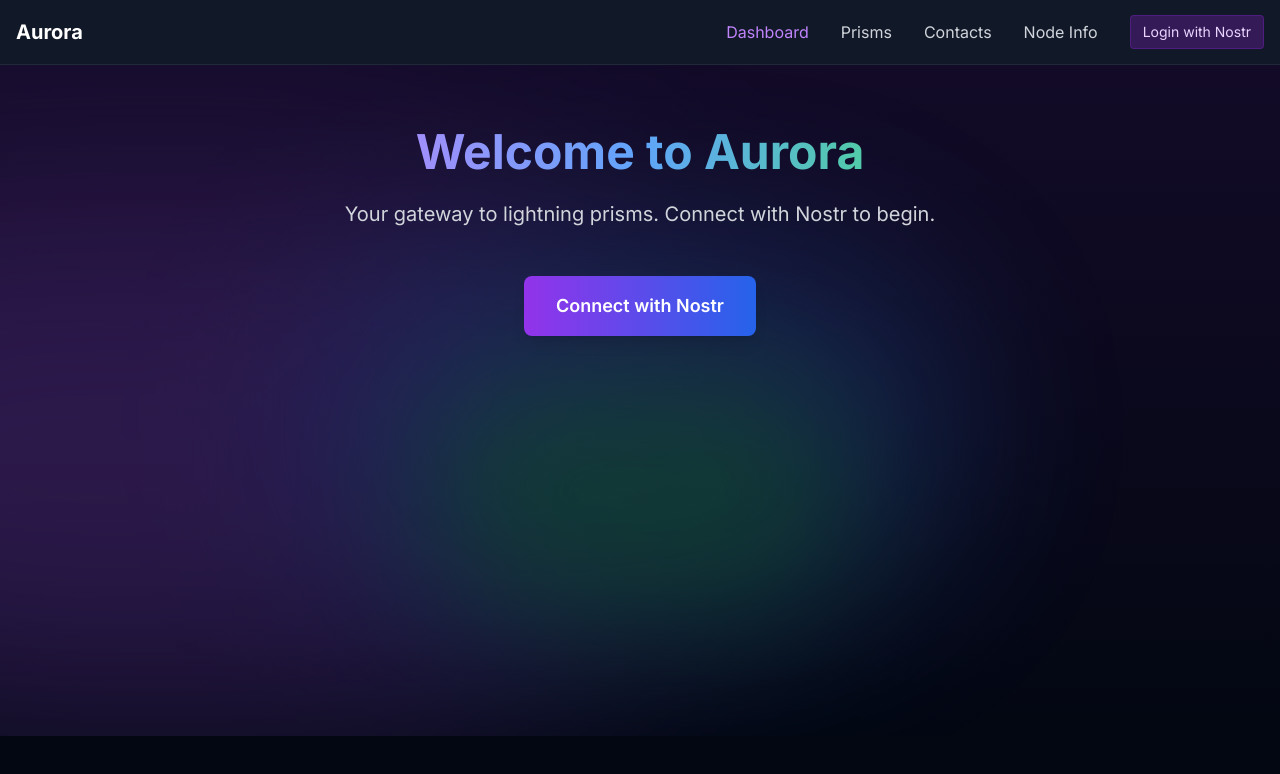
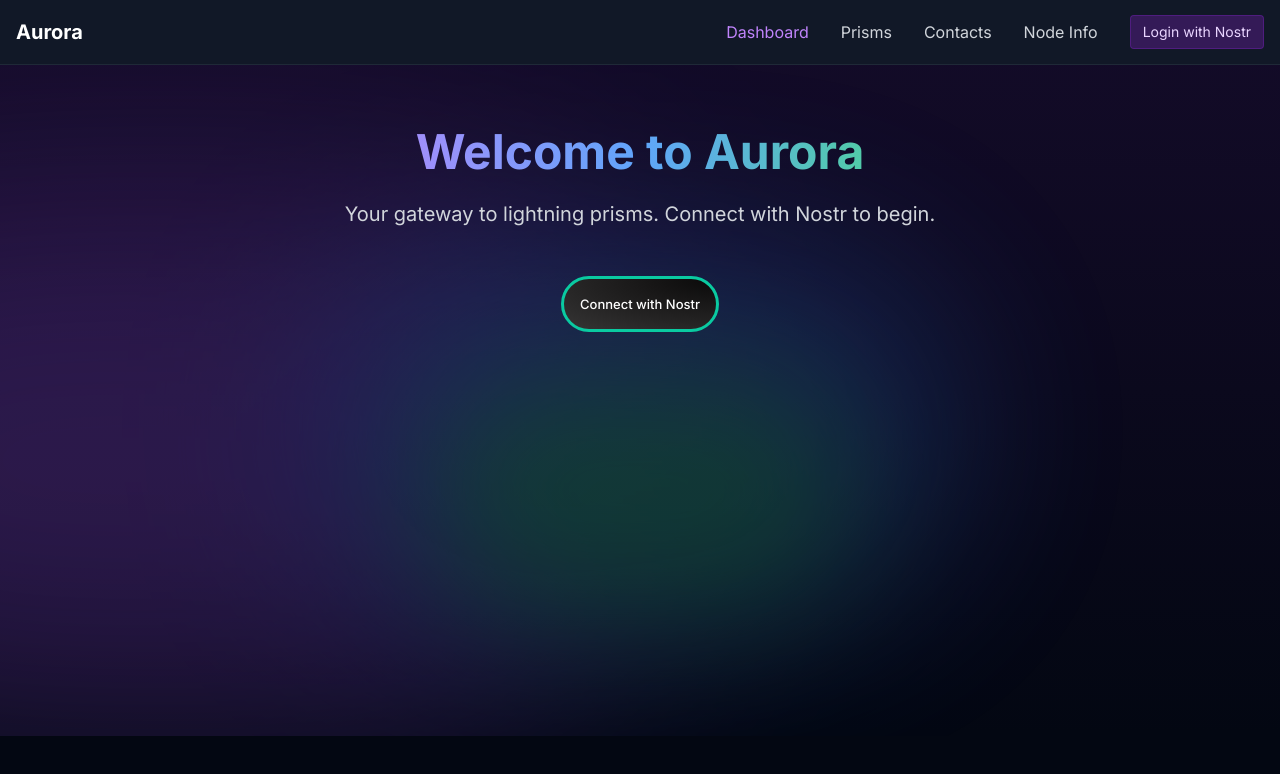
Before and after one commit to ATLBitLab/aurora, a Next.js app: page / in a window 1280 px wide. Shown: the top 774 px of the page. Built offline with nearby package versions, Linux system fonts and the light colour scheme.

Commit message:
added button component

```diff
--- /dev/null
+++ b/app/components/Button.tsx
@@ -0,0 +1,98 @@
+'use client';
+
+import { ButtonHTMLAttributes, ReactNode } from 'react';
+import { cn } from '@/lib/utils';
+
+type ButtonProps = {
+  showIcon?: boolean;
+  text?: string;
+  style?: 'Primary' | 'Secondary';
+  icon?: ReactNode;
+  onClick?: () => void;
+  type?: ButtonHTMLAttributes<HTMLButtonElement>['type'];
+  className?: string;
+  disabled?: boolean;
+};
+
+export default function Button({
+  showIcon = true,
+  text = 'Click Here',
+  style = 'Primary',
+  icon,
+  onClick,
+  type = 'button',
+  className,
+  disabled = false,
+}: ButtonProps) {
+  const defaultIcon = (
+    <div className="relative shrink-0 size-2">
+      <svg
+        width="8"
+        height="8"
+        viewBox="0 0 8 8"
+        fill="none"
+        xmlns="http://www.w3.org/2000/svg"
+        className="block max-w-none size-full"
+      >
+        <path
+          d="M4 0L4.70711 2.29289L7 3L4.70711 3.70711L4 6L3.29289 3.70711L1 3L3.29289 2.29289L4 0Z"
+          fill="currentColor"
+        />
+      </svg>
+    </div>
+  );
+
+  const iconElement = showIcon && (icon || defaultIcon);
+
+  if (style === 'Secondary') {
+    return (
+      <button
+        type={type}
+        onClick={onClick}
+        disabled={disabled}
+        className={cn(
+          'border border-[#5f5f5f] relative rounded-full',
+          'bg-gradient-radial from-[#0a0a0a] via-[#171616] to-[#363535]',
+          'hover:opacity-90 transition-opacity',
+          'disabled:opacity-50 disabled:cursor-not-allowed',
+          className
+        )}
+        style={{
+          backgroundImage: `radial-gradient(ellipse at top right, rgba(10,10,10,1) 0%, rgba(23,22,22,1) 30.77%, rgba(36,35,35,1) 61.54%, rgba(54,53,53,1) 100%)`,
+        }}
+      >
+        <div className="box-border content-center flex flex-wrap gap-1 items-center justify-center overflow-clip px-4 py-3 relative rounded-[inherit]">
+          {iconElement}
+          <span className="font-normal leading-[18px] relative shrink-0 text-xs text-center text-nowrap text-white whitespace-pre">
+            {text}
+          </span>
+        </div>
+      </button>
+    );
+  }
+
+  return (
+    <button
+      type={type}
+      onClick={onClick}
+      disabled={disabled}
+      className={cn(
+        'border border-[#0acaa1] relative rounded-full',
+        'hover:opacity-90 transition-opacity',
+        'disabled:opacity-50 disabled:cursor-not-allowed',
+        className
+      )}
+      style={{
+        borderWidth: '3px',
+        backgroundImage: `radial-gradient(ellipse at top right, rgba(10,10,10,1) 0%, rgba(23,22,22,1) 30.77%, rgba(36,35,35,1) 61.54%, rgba(54,53,53,1) 100%)`,
+      }}
+    >
+      <div className="box-border content-center flex flex-wrap gap-1 items-center justify-center overflow-clip p-4 relative rounded-[inherit]">
+        {iconElement}
+        <span className="font-medium leading-[18px] relative shrink-0 text-[13px] text-center text-nowrap text-white whitespace-pre">
+          {text}
+        </span>
+      </div>
+    </button>
+  );
+}
--- a/app/page.tsx
+++ b/app/page.tsx
@@ -1,6 +1,7 @@
 'use client';
 
 import { useNostr } from "./contexts/NostrContext";
+import Button from "./components/Button";
 
 export default function Home() {
   const { publicKey, login } = useNostr();
@@ -50,12 +51,12 @@ export default function Home() {
               <p className="text-xl text-gray-300 mb-12">
                 Your gateway to lightning prisms. Connect with Nostr to begin.
               </p>
-              <button
+              <Button
                 onClick={handleLogin}
-                className="px-8 py-4 bg-gradient-to-r from-purple-600 to-blue-600 hover:from-purple-500 hover:to-blue-500 text-white text-lg font-semibold rounded-lg shadow-lg hover:shadow-xl transition-all duration-300 hover:scale-105"
-              >
-                Connect with Nostr
-              </button>
+                text="Connect with Nostr"
+                style="Primary"
+                showIcon={false}
+              />
             </div>
           </div>
         </div>
```
